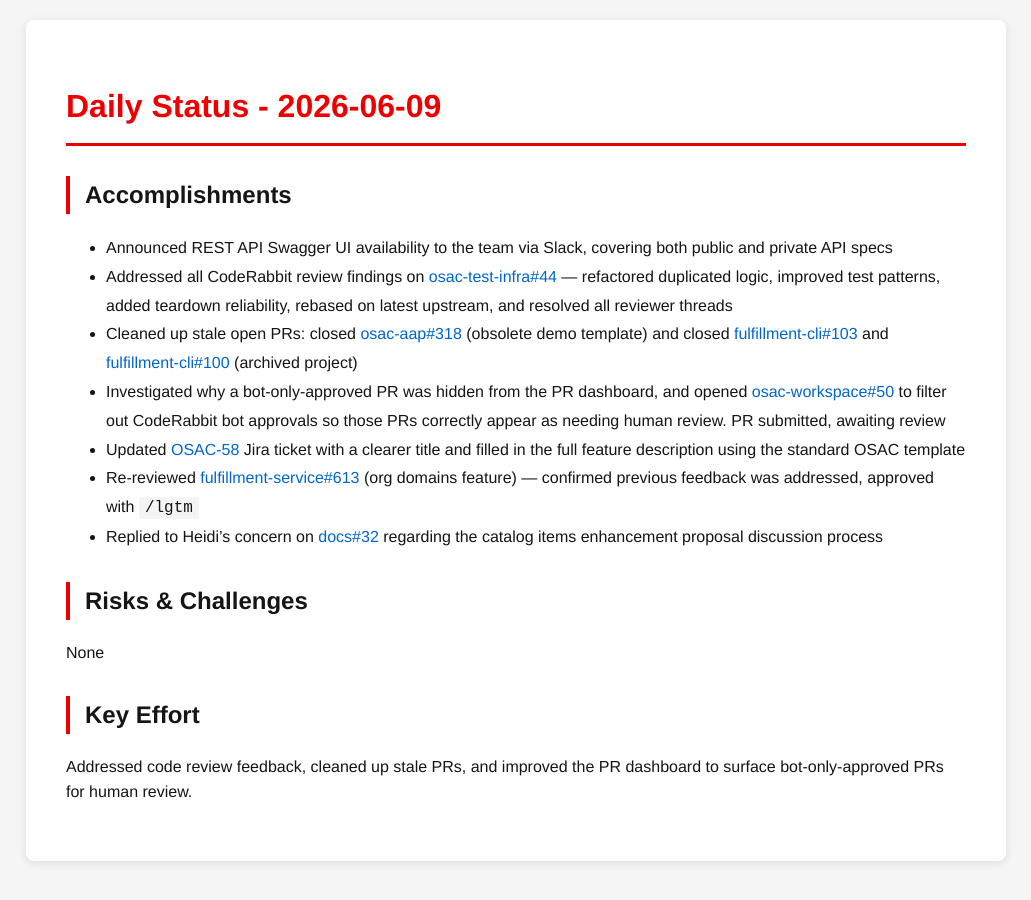
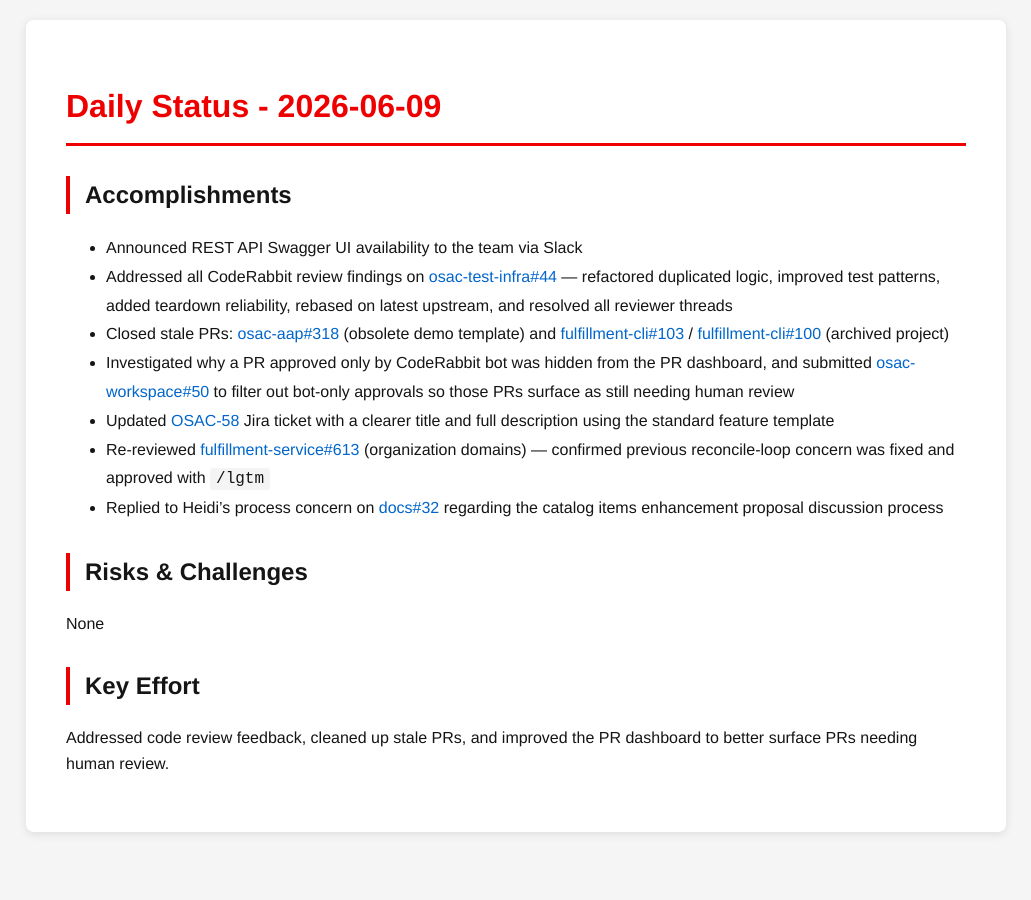
Before and after one commit to tzvatot/daily-status, a Jekyll site: the page built from 2026-06-09.md, in a window 1280 px wide. Shown: the whole page, without its empty margins (124-1155 px from the left). Built offline with Jekyll 4.4.1, drawn with Linux system fonts in a browser that asks for light colours.

Commit message:
Daily status update - 2026-06-09

```diff
--- a/2026-06-09.md
+++ b/2026-06-09.md
@@ -7,16 +7,16 @@
 # Daily Status - 2026-06-09
 
 ## Accomplishments
-- Announced REST API Swagger UI availability to the team via Slack, covering both public and private API specs
+- Announced REST API Swagger UI availability to the team via Slack
 - Addressed all CodeRabbit review findings on [osac-test-infra#44](https://github.com/osac-project/osac-test-infra/pull/44) — refactored duplicated logic, improved test patterns, added teardown reliability, rebased on latest upstream, and resolved all reviewer threads
-- Cleaned up stale open PRs: closed [osac-aap#318](https://github.com/osac-project/osac-aap/pull/318) (obsolete demo template) and closed [fulfillment-cli#103](https://github.com/osac-project/fulfillment-cli/pull/103) and [fulfillment-cli#100](https://github.com/osac-project/fulfillment-cli/pull/100) (archived project)
-- Investigated why a bot-only-approved PR was hidden from the PR dashboard, and opened [osac-workspace#50](https://github.com/osac-project/osac-workspace/pull/50) to filter out CodeRabbit bot approvals so those PRs correctly appear as needing human review. PR submitted, awaiting review
-- Updated [OSAC-58](https://redhat.atlassian.net/browse/OSAC-58) Jira ticket with a clearer title and filled in the full feature description using the standard OSAC template
-- Re-reviewed [fulfillment-service#613](https://github.com/osac-project/fulfillment-service/pull/613) (org domains feature) — confirmed previous feedback was addressed, approved with `/lgtm`
-- Replied to Heidi's concern on [docs#32](https://github.com/osac-project/docs/pull/32) regarding the catalog items enhancement proposal discussion process
+- Closed stale PRs: [osac-aap#318](https://github.com/osac-project/osac-aap/pull/318) (obsolete demo template) and [fulfillment-cli#103](https://github.com/osac-project/fulfillment-cli/pull/103) / [fulfillment-cli#100](https://github.com/osac-project/fulfillment-cli/pull/100) (archived project)
+- Investigated why a PR approved only by CodeRabbit bot was hidden from the PR dashboard, and submitted [osac-workspace#50](https://github.com/osac-project/osac-workspace/pull/50) to filter out bot-only approvals so those PRs surface as still needing human review
+- Updated [OSAC-58](https://redhat.atlassian.net/browse/OSAC-58) Jira ticket with a clearer title and full description using the standard feature template
+- Re-reviewed [fulfillment-service#613](https://github.com/osac-project/fulfillment-service/pull/613) (organization domains) — confirmed previous reconcile-loop concern was fixed and approved with `/lgtm`
+- Replied to Heidi's process concern on [docs#32](https://github.com/osac-project/docs/pull/32) regarding the catalog items enhancement proposal discussion process
 
 ## Risks & Challenges
 None
 
 ## Key Effort
-Addressed code review feedback, cleaned up stale PRs, and improved the PR dashboard to surface bot-only-approved PRs for human review.
+Addressed code review feedback, cleaned up stale PRs, and improved the PR dashboard to better surface PRs needing human review.
```
